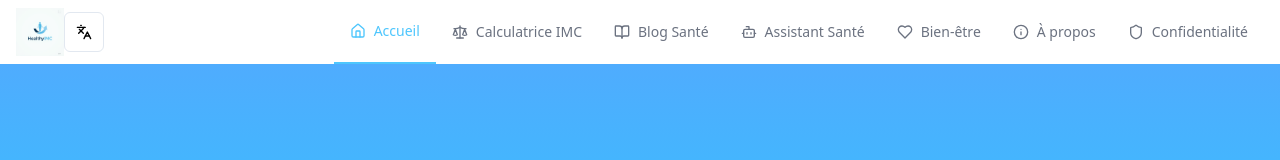
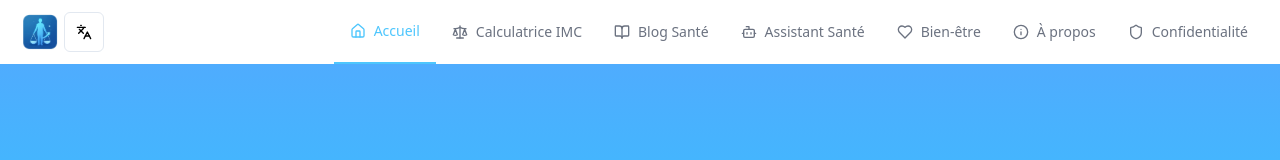
Before and after one commit to Modoufinance/healthyimc, a React (Vite) app: page / in a window 1280 px wide. Shown: the top 160 px of the page. Built offline with nearby package versions, Linux system fonts and the light colour scheme.

Commit message:
Update icon usage in project
Replaced the existing icon with the specified new icon throughout the project.
[skip gpt_engineer]

```diff
--- a/src/components/Navigation.tsx
+++ b/src/components/Navigation.tsx
@@ -25,7 +25,7 @@ const Navigation = () => {
           <div className="flex justify-between items-center h-16 sm:h-auto">
             <Link to="/" className="flex items-center gap-2">
               <img
-                src="/lovable-uploads/704d5d93-18b5-4db5-b246-9422987e3cf9.png"
+                src="/lovable-uploads/5db5bbb5-92ee-48c8-b8d3-150d9d289649.png"
                 alt="HealthyIMC Logo"
                 className="h-12 w-auto"
               />
```
Also changed, not shown: public/lovable-uploads/5db5bbb5-92ee-48c8-b8d3-150d9d289649.png (added), public/manifest.json.
